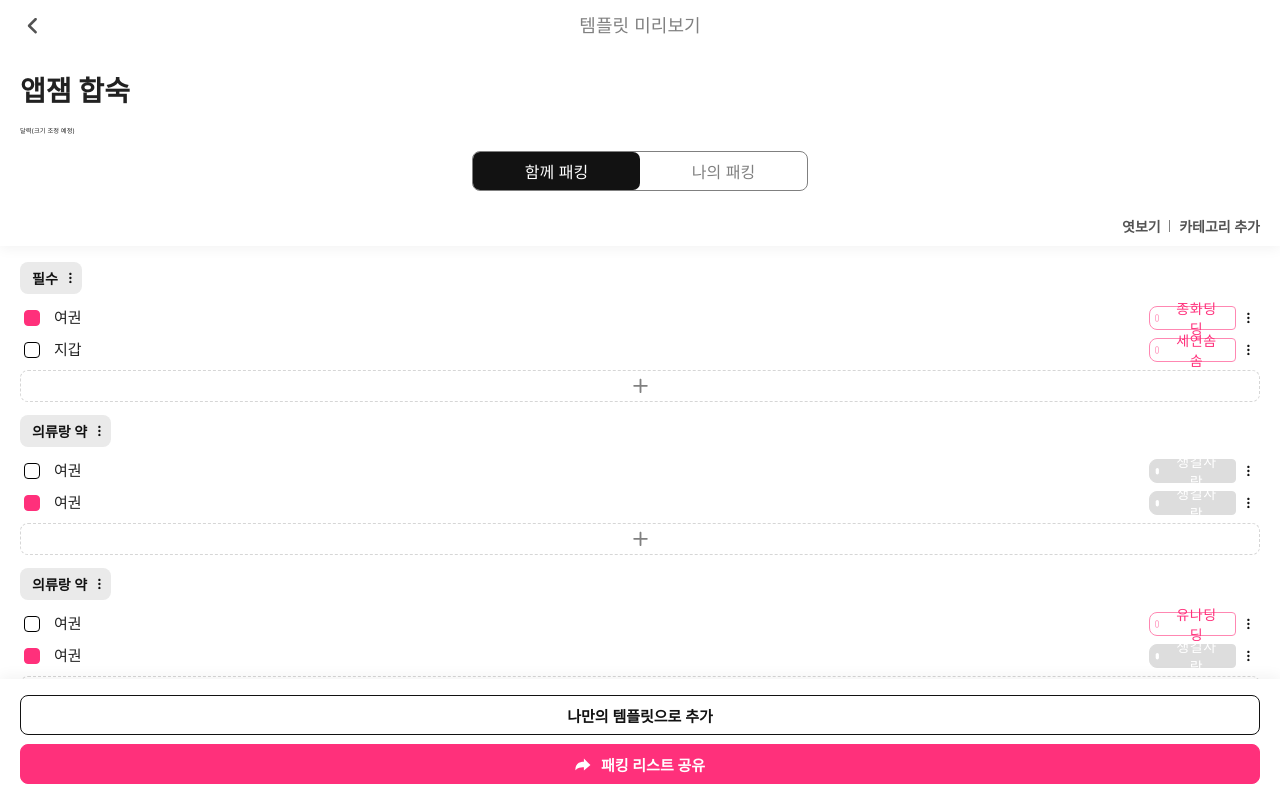
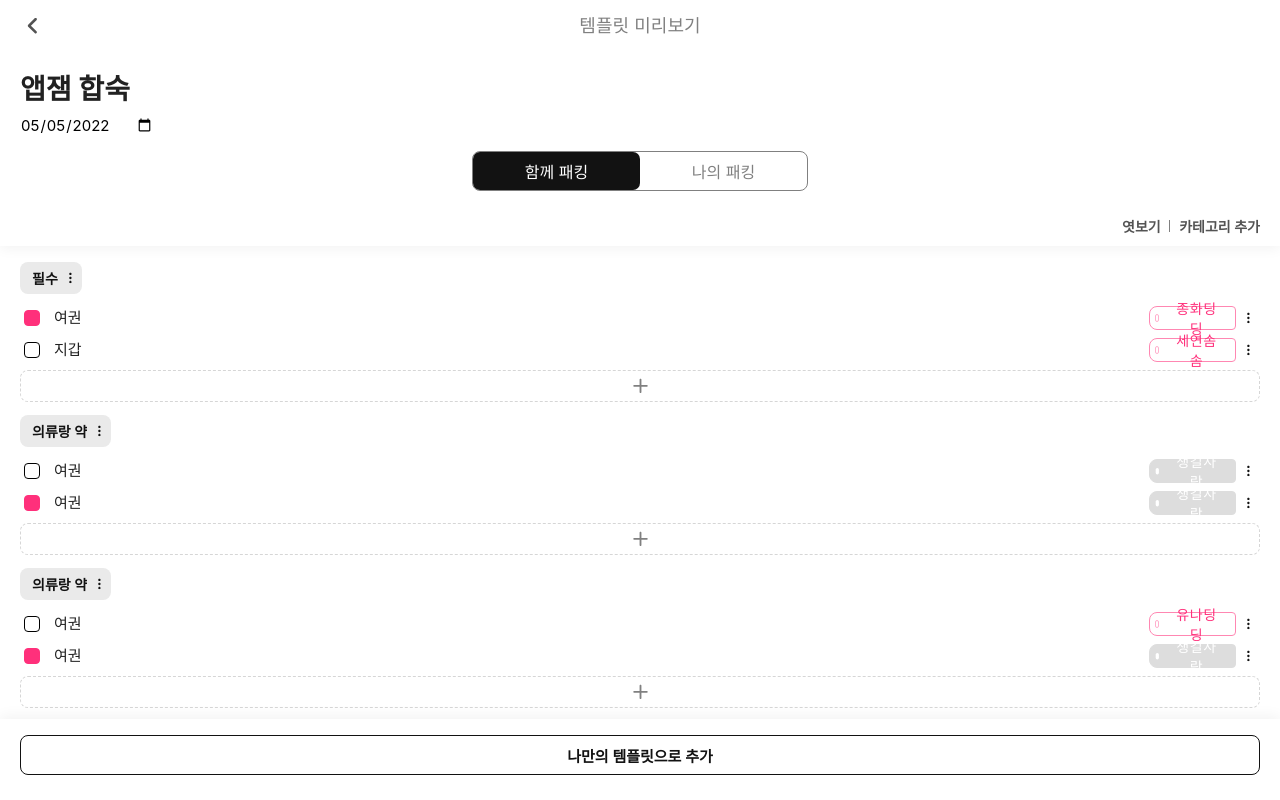
Before and after one commit to Team-Packman/Packman-Client, a Next.js app: page /together/1 in a window 1280 px wide. Built offline with nearby package versions, Linux system fonts and the light colour scheme.

Commit message:
feat/#22 : 함께 패킹 리스트 카테고리 길이 늘어나기, 커서 자동 맞춤

```diff
--- a/components/common/FunctionSection.tsx
+++ b/components/common/FunctionSection.tsx
@@ -1,16 +1,14 @@
-import React from 'react';
+import React, { ReactNode } from 'react';
 import styled from 'styled-components';
 import { packmanColors } from '../../styles/color';
-import AddTemplateButton from './AddTemplateButton';
-import SharePackingListButton from './SharePackingListButton';
 
-function FunctionSection() {
-  return (
-    <StyledRoot>
-      <AddTemplateButton />
-      <SharePackingListButton />
-    </StyledRoot>
-  );
+interface FunctionSectionProps {
+  children: ReactNode;
+}
+
+function FunctionSection(props: FunctionSectionProps) {
+  const { children } = props;
+  return <StyledRoot>{children}</StyledRoot>;
 }
 
 export default FunctionSection;
--- a/components/common/PackingCategory.tsx
+++ b/components/common/PackingCategory.tsx
@@ -1,8 +1,9 @@
 import Image from 'next/image';
-import React, { useEffect, useRef, useState } from 'react';
+import React, { FormEvent, useEffect, useRef, useState } from 'react';
 import styled from 'styled-components';
 import { packmanColors } from '../../styles/color';
 import { editHandler } from '../../utils/editHandler';
+import { setCarret } from '../../utils/setCarret';
 import Kebab from '/public/assets/svg/kebab_ic.svg';
 
 interface PackingCategoryProps {
@@ -15,44 +16,52 @@ interface PackingCategoryProps {
   example?: boolean;
 }
 
+const MAX_LENGTH = 12;
+
 function PackingCategory(props: PackingCategoryProps) {
   const { example, name, id, listId, updateCategory, modalHandler, isEditing } = props;
   const [isEntered, setIsEntered] = useState(false);
   const [value, setValue] = useState(name);
-  const ref = useRef<HTMLInputElement | null>(null);
+  const ref = useRef<HTMLSpanElement | null>(null);
 
   const saveResult = () => {
-    if (value === '') {
-      setValue(name);
-      return;
-    }
     updateCategory(value, id, listId);
   };
 
   useEffect(() => {
-    if (isEditing) {
-      ref.current && ref.current.focus();
+    if (isEditing && ref.current) {
+      ref.current.focus();
+      setCarret(ref.current);
     }
   }, [isEditing]);
+
+  const handleChange = ({ currentTarget: { innerText } }: FormEvent<HTMLSpanElement>) => {
+    if (innerText.length <= MAX_LENGTH) {
+      setValue(innerText);
+    } else {
+      if (ref.current) {
+        ref.current.innerText = value;
+        setCarret(ref.current);
+      }
+    }
+  };
 
   return (
     <StyledRoot disabled={example} onClick={modalHandler}>
       {isEditing ? (
-        <StyledInput
+        <StyledCategory
+          suppressContentEditableWarning
+          contentEditable={true}
           ref={ref}
-          value={value}
-          placeholder="카테고리"
-          onChange={({ target: { value } }) => setValue(value)}
+          onInput={handleChange}
           {...editHandler(isEntered, (state) => setIsEntered(state), saveResult)}
-        />
+        >
+          {name}
+        </StyledCategory>
       ) : (
         <StyledCategory>{name}</StyledCategory>
       )}
-      {!isEditing && (
-        <StyledKebab>
-          <Image src={Kebab} alt="kebeb" layout="fill" />
-        </StyledKebab>
-      )}
+      <StyledKebab>{!isEditing && <Image src={Kebab} alt="kebeb" layout="fill" />}</StyledKebab>
     </StyledRoot>
   );
 }
@@ -82,11 +91,10 @@ const StyledKebab = styled.div`
   max-width: 18.4rem;
 `;
 
-const StyledCategory = styled.div``;
-const StyledInput = styled.input`
-  width: 2.4rem;
-  background-color: transparent;
-  border: none;
-  border-bottom: 1px solid ${packmanColors.black};
+const StyledCategory = styled.span`
+  min-width: 2.5rem;
+  max-width: 16rem;
+  overflow: hidden;
+  white-space: nowrap;
   outline: none;
 `;
--- a/components/common/PackingItem.tsx
+++ b/components/common/PackingItem.tsx
@@ -63,6 +63,7 @@ function PackingItem(props: PackingItemProps) {
       ref.current && ref.current.focus();
     }
   }, [isEditing]);
+
   return (
     <StyledRoot>
       <label>
--- a/components/together/CheckListHeader.tsx
+++ b/components/together/CheckListHeader.tsx
@@ -1,23 +1,74 @@
-import React, { ReactNode } from 'react';
+import React, { ChangeEvent, useEffect, useRef, useState } from 'react';
 import styled, { css } from 'styled-components';
 import { packmanColors } from '../../styles/color';
+import { editHandler } from '../../utils/editHandler';
 import useGlobalState from '../../utils/hooks/useGlobalState';
 
+interface RemainingInfoPayload {
+  listId: string;
+  title?: string;
+  departureDate?: string;
+  isSaved?: boolean;
+}
+
+type RemainingInfoType = 'title' | 'departure' | 'save';
 interface CheckListHeaderProps {
-  children?: ReactNode;
+  listId: string;
+  title: string;
+  departureDate: string;
   together?: boolean;
   activeMode: number;
-  modeHandler: (idx: number) => void;
+  updateRemainingInfo: (payload: RemainingInfoPayload, type: RemainingInfoType) => void;
 }
 
 function CheckListHeader(props: CheckListHeaderProps) {
-  const { children } = props;
+  const { title: titleProps, listId, departureDate, updateRemainingInfo } = props;
+  const [title, setTitle] = useState(titleProps);
+  const [isEditing, setIsEditing] = useState(false);
+  const [isEntered, setIsEntered] = useState(false);
   const [scroll] = useGlobalState<boolean>('scroll');
+  const ref = useRef<HTMLInputElement | null>(null);
+
+  const saveTitle = () => {
+    const payload = {
+      listId,
+      title,
+    };
+    updateRemainingInfo(payload, 'title');
+    setIsEditing(false);
+  };
+
+  const saveDate = (e: ChangeEvent<HTMLInputElement>) => {
+    const payload = {
+      listId,
+      departureDate: e.target.value,
+    };
+    updateRemainingInfo(payload, 'departure');
+    setIsEditing(false);
+  };
+
+  useEffect(() => {
+    if (isEditing) {
+      ref.current && ref.current.focus();
+    }
+  }, [isEditing]);
 
   return (
     <StyledRoot scroll={scroll}>
-      <StyledTitle>{children}</StyledTitle>
-      <StyledCalender>달력(크기 조정 예정)</StyledCalender>
+      {isEditing ? (
+        <StyledInput
+          ref={ref}
+          value={title}
+          onChange={({ target: { value } }) => setTitle(value)}
+          {...editHandler(isEntered, (state) => setIsEntered(state), saveTitle)}
+        />
+      ) : (
+        <StyledTitle onClick={() => setIsEditing(true)}>{title}</StyledTitle>
+      )}
+
+      <StyledCalender>
+        <input type="date" value={departureDate} onChange={saveDate} />
+      </StyledCalender>
     </StyledRoot>
   );
 }
@@ -31,7 +82,9 @@ const StyledRoot = styled.div<{
   flex-direction: column;
   justify-content: flex-end;
   background-color: ${packmanColors.white};
+  width: 100%;
   height: 8.4rem;
+  padding: 0 2rem;
   transition: height 0.3s ease, opacity 0.3s ease;
   ${({ scroll }) =>
     scroll &&
@@ -42,18 +95,67 @@ const StyledRoot = styled.div<{
 `;
 
 const StyledTitle = styled.div`
-  height: 3.1rem;
+  display: flex;
+  justify-content: flex-start;
+  text-align: start;
+  align-items: center;
+  max-height: 3.1rem;
   font-size: 2.8rem;
   font-weight: 700;
-  line-height: 3.4rem;
-  padding: 0 2rem;
+  line-height: 3.1rem;
+  overflow: hidden;
+  white-space: nowrap;
 `;
-
+const StyledInput = styled.input`
+  display: flex;
+  align-items: center;
+  width: 100%;
+  max-height: 3.25rem;
+  font-size: 2.8rem;
+  line-height: 3.1rem;
+  font-weight: 700;
+  outline: none;
+  padding: 0;
+  margin: 0;
+  border: none;
+`;
 const StyledCalender = styled.div`
   display: flex;
   align-items: flex-end;
   height: 3.1rem;
-  padding: 0 2rem;
+  /* padding: 0 2rem; */
   background-color: ${packmanColors.white};
   z-index: 2;
+
+  input[type='date'] {
+    display: flex;
+    align-items: flex-end;
+    position: relative;
+    height: 100%;
+    border: none;
+    font-size: 1.5rem;
+    outline: none;
+    padding: 0;
+    -webkit-appearance: none;
+  }
+
+  input[type='date']::-webkit-date {
+    display: flex;
+    align-items: flex-end;
+    position: relative;
+    height: 100%;
+    border: none;
+    font-size: 1.5rem;
+    outline: none;
+    padding: 0;
+    /* -webkit-appearance: none; */
+  }
+
+  input[type='date']::-webkit-clear-button,
+  input[type='date']::-webkit-inner-spin-button {
+    display: none;
+  }
+  input[type='date']::-webkit-calendar-picker-indicator {
+    z-index: 1;
+  }
 `;
--- a/components/together/PreviewLanding.tsx
+++ b/components/together/PreviewLanding.tsx
@@ -19,6 +19,7 @@ import Packer from '../common/Packer';
 import PackerModal from './PackerModal';
 import BottomModal from '../../pages/components/common/BottomModal';
 import FunctionSection from '../common/FunctionSection';
+import AddTemplateButton from '../common/AddTemplateButton';
 
 interface UpdateItemPayload {
   name: string;
@@ -28,9 +29,19 @@ interface UpdateItemPayload {
   isChecked: boolean;
 }
 
+interface RemainingInfoPayload {
+  listId: string;
+  title?: string;
+  departureDate?: string;
+  isSaved?: boolean;
+  isAloned?: boolean;
+}
+
+type RemainingInfoType = 'title' | 'departure' | 'save';
+
 function PreviewLanding() {
   const client = useQueryClient();
-  const [_, setScroll] = useGlobalState('scroll', false);
+  const [scroll, setScroll] = useGlobalState('scroll', false);
   const [isScrolling, setIsScrolling] = useState(false);
   const [bottomModalOpen, setBottomModalOpen] = useState(false);
   const [packerModalOpen, setPackerModalOpen] = useState(false);
@@ -57,10 +68,10 @@ function PreviewLanding() {
   });
   if (!packingListData || !membersData) return null;
 
-  const { data: info } = packingListData;
   const {
     data: { members },
   } = membersData;
+  const { data: info } = packingListData;
   const packingRole = [info.togetherPackingList, info.myPackingList];
   const modeHandler = (idx: number) => setActiveMode(idx);
   const creatingHandler = (id: string) => setCurrentCreating(id);
@@ -86,15 +97,19 @@ function PreviewLanding() {
     setCurrentFocus('');
     setPackerModalOpen(false);
   };
-  const updateCategory = (value: string, id: string, listId: string) => {
+  const updateCategory = (name: string, id: string, listId: string) => {
     if (currentEditing) {
       console.log('update category', {
         id,
-        name: value,
+        name,
       });
     } else if (currentCreatingCategory) {
+      if (name.length === 0) {
+        createdCategoryHandler();
+        return;
+      }
       console.log('add category', {
-        name: value,
+        name,
         listId,
       });
     }
@@ -102,7 +117,7 @@ function PreviewLanding() {
       client.getQueryData('getPackingListDeatil');
     const category = prev?.data.togetherPackingList.category.map((e) => {
       if (e.id === id) {
-        e.name = value;
+        e.name = name;
       }
       return e;
     });
@@ -116,7 +131,8 @@ function PreviewLanding() {
   };
   //id는 필요 x > categoryId 필요
   //add
-  const updateItem = ({ name, listId, packId, categoryId, isChecked }: UpdateItemPayload) => {
+  const updateItem = (payload: UpdateItemPayload) => {
+    const { name, listId, packId, categoryId, isChecked } = payload;
     const prev: GetTogetherPackingListDeatilOutput | undefined =
       client.getQueryData('getPackingListDeatil');
 
@@ -126,6 +142,7 @@ function PreviewLanding() {
         listId,
         isChecked,
         id: packId,
+        categoryId,
       });
 
       if (name !== '') {
@@ -145,6 +162,10 @@ function PreviewLanding() {
         client.setQueryData('getPackingListDeatil', newData);
       }
     } else if (currentCreating) {
+      if (name.length === 0) {
+        createdHandler();
+        return;
+      }
       console.log('add!! pack', {
         name,
         listId,
@@ -173,24 +194,51 @@ function PreviewLanding() {
         listId,
         isChecked: !isChecked,
         id: packId,
+        categoryId,
       });
     }
 
     setCurrentEditing('');
     createdHandler();
   };
+  const updateRemainingInfo = (payload: RemainingInfoPayload, type: RemainingInfoType) => {
+    const { listId, title, departureDate, isSaved, isAloned = false } = payload;
+
+    switch (type) {
+      case 'title':
+        console.log({
+          listId,
+          title,
+          isAloned,
+        });
+        return;
+      case 'departure':
+        console.log({
+          listId,
+          departureDate,
+          isAloned,
+        });
+        return;
+      case 'save':
+        console.log({
+          listId,
+          isSaved,
+          isAloned,
+        });
+        return;
+      default:
+        return;
+    }
+  };
   const onEdit = () => setCurrentEditing(currentFocus);
   const onDelete = () => console.log('delete!!', currentFocus);
   const ScrollEvent = (e: UIEvent<HTMLDivElement>) => {
     if (e.currentTarget.scrollTop < 10) {
-      setScroll(false);
-    }
-    if (!isScrolling) {
-      if (e.currentTarget.scrollTop >= 10) {
-        setIsScrolling(true);
-        setScroll(true);
-      }
-      setTimeout(() => setIsScrolling(false), 300);
+      scroll && setScroll(false);
+    } else if (!isScrolling) {
+      setIsScrolling(true);
+      !scroll && setScroll(true);
+      setTimeout(() => setIsScrolling(false), 500);
     }
   };
 
@@ -200,9 +248,14 @@ function PreviewLanding() {
       title="템플릿 미리보기"
       //needs handler props
       option={
-        <CheckListHeader together activeMode={activeMode} modeHandler={modeHandler}>
-          {info.title}
-        </CheckListHeader>
+        <CheckListHeader
+          together
+          listId={info.togetherPackingList.id}
+          departureDate={info.departureDate}
+          title={info.title}
+          activeMode={activeMode}
+          updateRemainingInfo={updateRemainingInfo}
+        />
       }
     >
       <StyledPreviewLanding>
@@ -291,7 +344,13 @@ function PreviewLanding() {
             );
           })}
         </Swiper>
-        <FunctionSection />
+        <FunctionSection>
+          <AddTemplateButton
+            onClick={() =>
+              updateRemainingInfo({ listId: info.togetherPackingList.id, isSaved: true }, 'save')
+            }
+          />
+        </FunctionSection>
       </StyledPreviewLanding>
       {bottomModalOpen && (
         <StyledBg onClick={bottomModalCloseHandler}>
@@ -322,14 +381,14 @@ const StyledPreviewLanding = styled.div`
 
 const StyledBody = styled.div`
   display: flex;
-  height: calc(100% - 11rem - 15rem);
+  height: calc(100% - 11rem - 10rem);
   //마지막은 디바이스 조절 변수
-  margin-top: 1.6rem;
   flex-direction: column;
   justify-content: flex-start;
   overflow-y: scroll;
   margin-bottom: 24.4rem;
   padding: 0 2rem;
+  padding-top: 1.6rem;
 `;
 const StyledBg = styled.div`
   position: fixed;
--- a/utils/axios/packingList/together/mock.ts
+++ b/utils/axios/packingList/together/mock.ts
@@ -52,7 +52,7 @@ export const fetchPackingListDetail = async (
         data: {
           title: '앱잼 합숙',
           groupId: 'group111',
-          departureDate: '22.05.05',
+          departureDate: '2022-05-05',
           togetherPackingList: {
             id: 'together',
             category: [
--- /dev/null
+++ b/utils/setCarret.ts
@@ -0,0 +1,13 @@
+export const setCarret = (ref: HTMLSpanElement | null) => {
+  if (ref) {
+    const newRange = document.createRange();
+    if (ref.childNodes.length > 0) {
+      newRange.setStart(ref.childNodes[0], ref.innerText.length);
+      newRange.setEnd(ref.childNodes[0], ref.innerText.length);
+
+      const selection = document.getSelection();
+      selection?.removeAllRanges();
+      selection?.addRange(newRange);
+    }
+  }
+};
```
Also changed, not shown: components/common/AddTemplateButton.tsx (+8 -2 lines), 1 other file (tests, documents, lock files or other folders).
